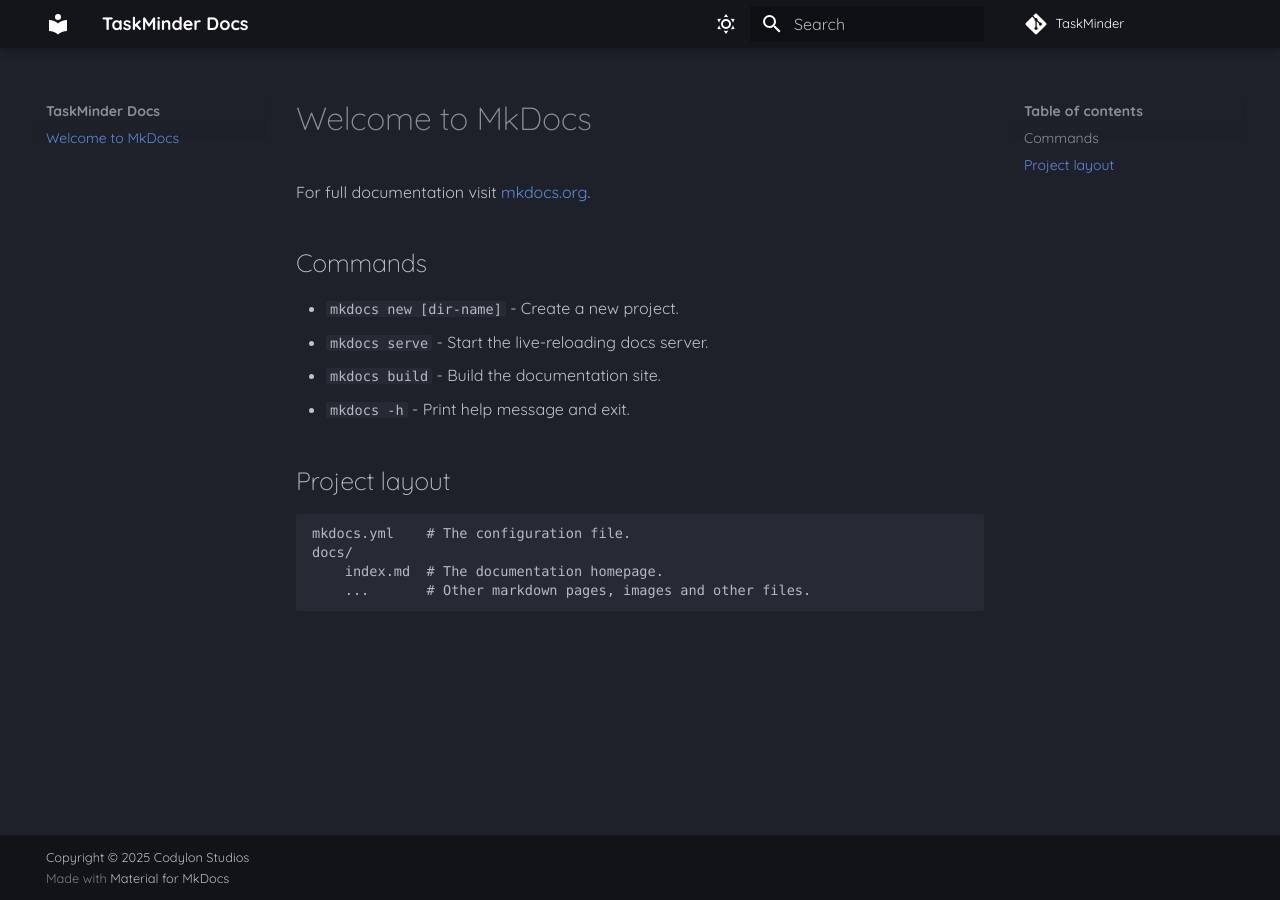
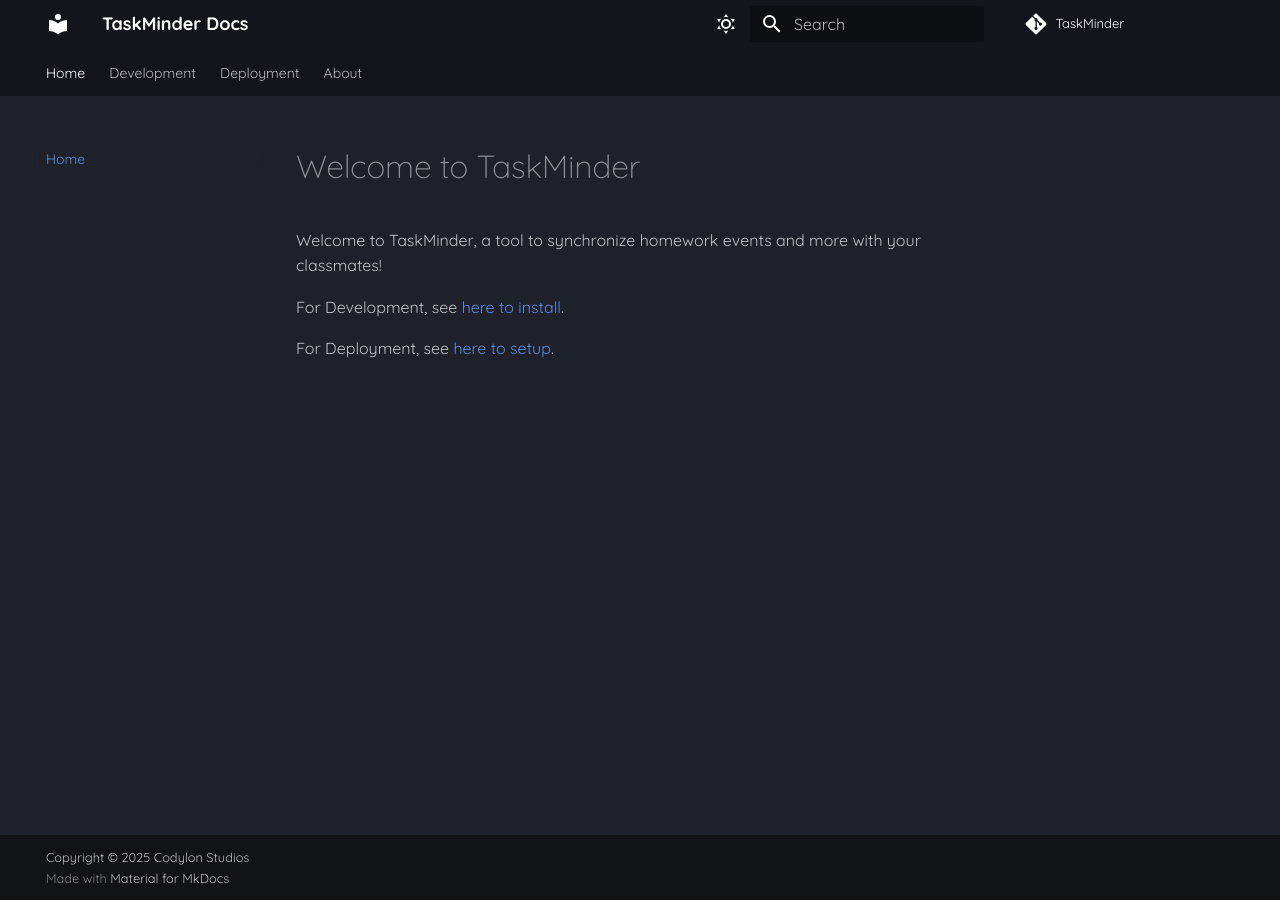
Before and after one commit to Codylon-Studios/TaskMinder, an MkDocs documentation site: the page built from docs/index.md, in a window 1280 px wide. Built offline with MkDocs 1.6.1 and Material for MkDocs 9.7.7, drawn with Linux system fonts in a browser that asks for light colours; some web fonts are replaced; comment, search, counter and statistics services are not loaded.

Commit message:
add linux development docs

```diff
--- a/docs/index.md
+++ b/docs/index.md
@@ -1,17 +1,7 @@
-# Welcome to MkDocs
+# Welcome to TaskMinder
 
-For full documentation visit [mkdocs.org](https://www.mkdocs.org).
+Welcome to TaskMinder, a tool to synchronize homework events and more with your classmates!
 
-## Commands
+For Development, see [here to install](./development.md).
 
-* `mkdocs new [dir-name]` - Create a new project.
-* `mkdocs serve` - Start the live-reloading docs server.
-* `mkdocs build` - Build the documentation site.
-* `mkdocs -h` - Print help message and exit.
-
-## Project layout
-
-    mkdocs.yml    # The configuration file.
-    docs/
-        index.md  # The documentation homepage.
-        ...       # Other markdown pages, images and other files.
+For Deployment, see [here to setup](./deploy.md).
--- a/mkdocs.yml
+++ b/mkdocs.yml
@@ -12,6 +12,8 @@
 copyright: Copyright &copy; 2025 Codylon Studios
 
 theme:
+  features:
+    - navigation.tabs
   name: material
   font:
     text: Quicksand
@@ -30,3 +32,10 @@
         name: light mode
       primary: light
       accent: cyan
+nav:
+  - Home: index.md
+  - Development: development.md
+  - Deployment: deploy.md
+  - About:
+    - License: license.md
+    - Release Notes: release-notes.md
```
Also changed, not shown: docs/development.md (added, +105 -0 lines), docs/license.md (added, +37 -0 lines), docs/about.md (added), docs/deploy.md (added), docs/release-notes.md (added), docs/ressources.md (added).
